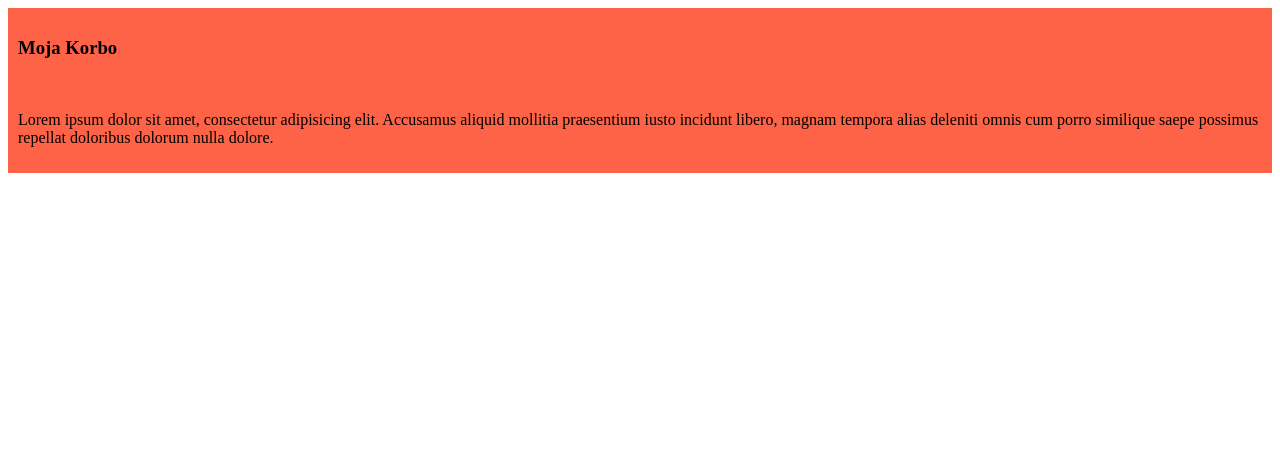
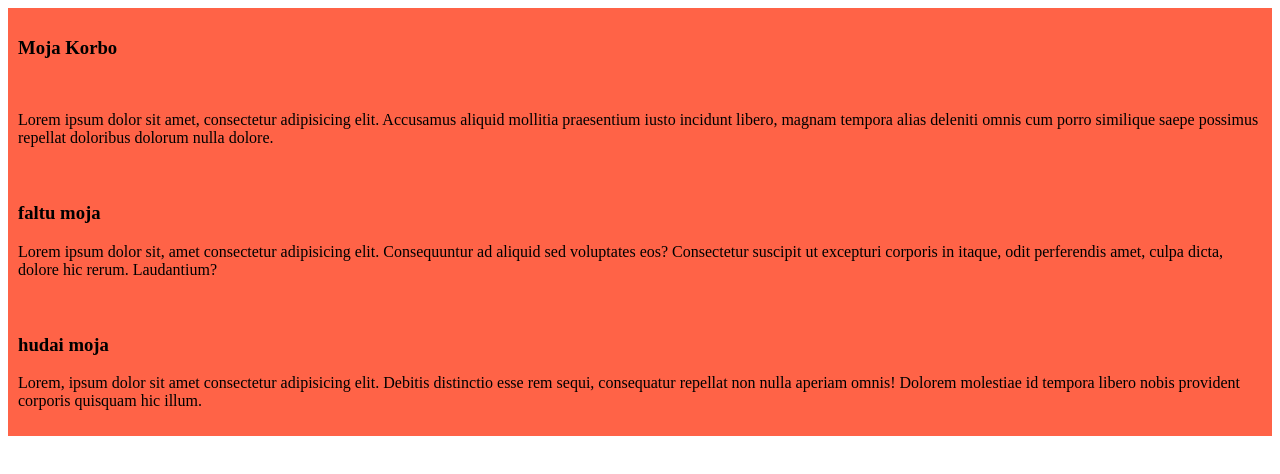
Before and after one commit to ghostarafat/super-repo, a plain HTML site: page index.html in a window 1280 px wide. Drawn offline with Linux system fonts and the light colour scheme.

Commit message:
second update

```diff
--- a/index.html
+++ b/index.html
@@ -11,6 +11,14 @@
         <h3>Moja Korbo</h3> <br>
         <p>Lorem ipsum dolor sit amet, consectetur adipisicing elit. Accusamus aliquid mollitia praesentium iusto incidunt libero, magnam tempora alias deleniti omnis cum porro similique saepe possimus repellat doloribus dolorum nulla dolore.</p>
     </div>
+    <div>
+        <h3>faltu moja</h3>
+        <p>Lorem ipsum dolor sit, amet consectetur adipisicing elit. Consequuntur ad aliquid sed voluptates eos? Consectetur suscipit ut excepturi corporis in itaque, odit perferendis amet, culpa dicta, dolore hic rerum. Laudantium?</p>
+    </div>
+    <div>
+        <h3>hudai moja</h3>
+        <p>Lorem, ipsum dolor sit amet consectetur adipisicing elit. Debitis distinctio esse rem sequi, consequatur repellat non nulla aperiam omnis! Dolorem molestiae id tempora libero nobis provident corporis quisquam hic illum.</p>
+    </div>
 
 </body>
 </html>
```
